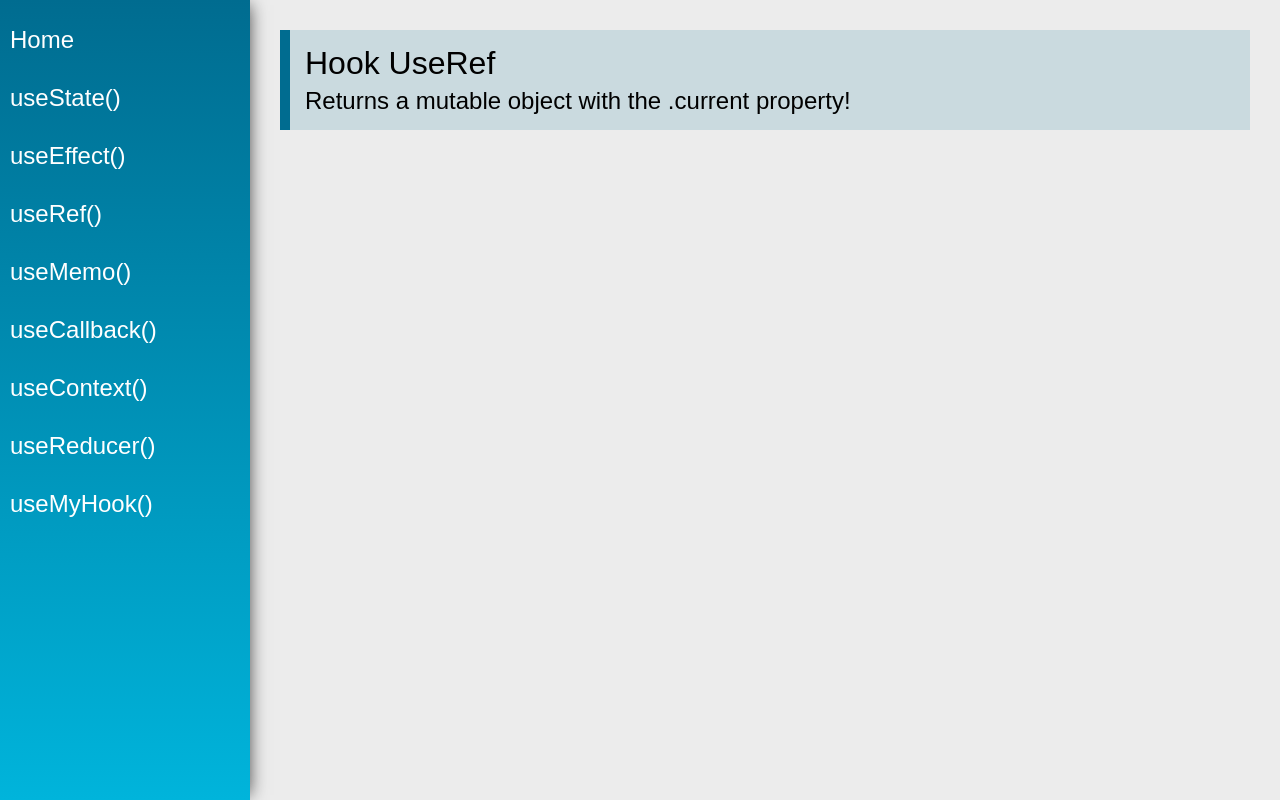
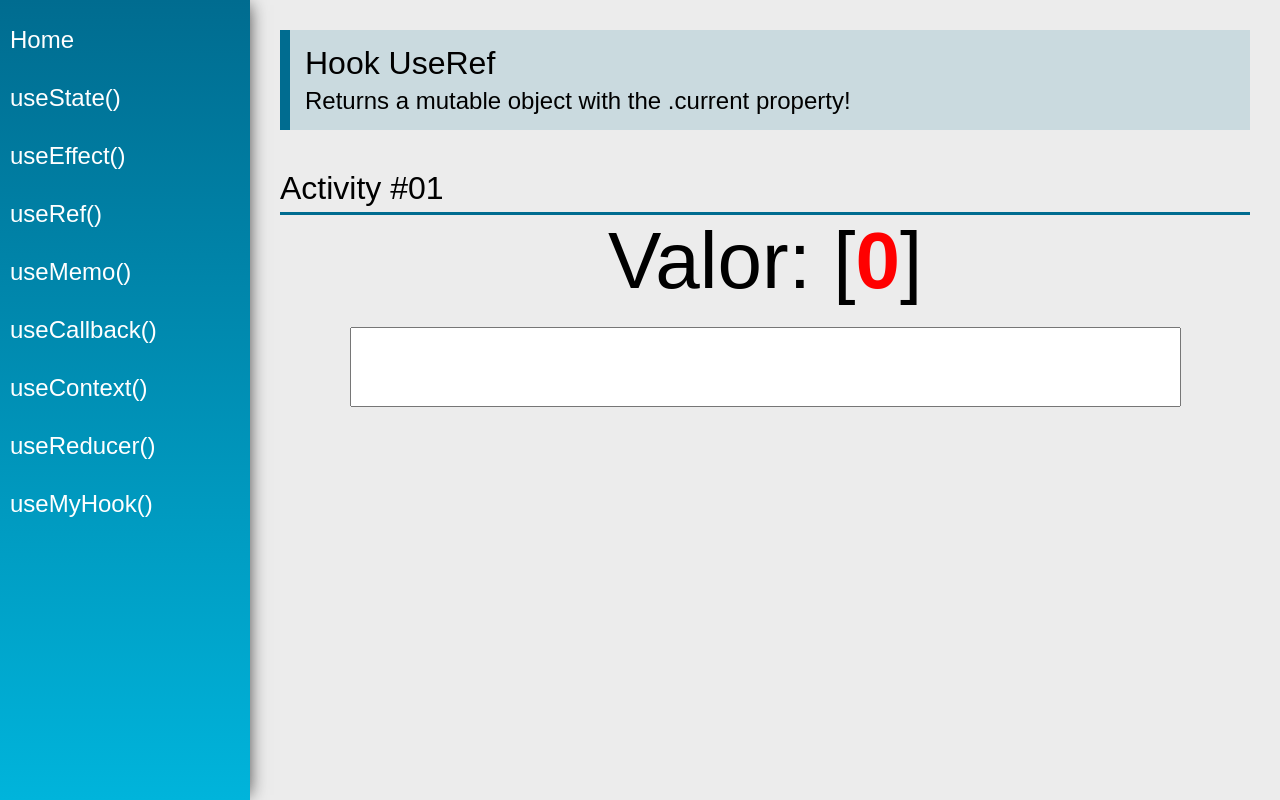
Before and after one commit to AlbertoParente/study-react-hooks, a React (Create React App) app: page /useRef in a window 1280 px wide. Built offline with nearby package versions, Linux system fonts and the light colour scheme.

Commit message:
Adding the useRef concept

```diff
--- a/src/views/examples/UseRef.jsx
+++ b/src/views/examples/UseRef.jsx
@@ -1,13 +1,32 @@
-import React from 'react'
+import React, { useEffect, useRef, useState } from 'react'
 import PageTitle from '../../components/layout/PageTitle'
+import SectionTitle from '../../components/layout/SectionTitle'
 
 const UseRef = (props) => {
+    const [value1, sedtValue1] = useState("")
+    const count = useRef(0)
+
+    useEffect(function() {
+        count.current = count.current + 1
+    }, [value1])
+
     return (
         <div className="UseRef">
             <PageTitle
                 title="Hook UseRef"
                 subtitle="Returns a mutable object with the .current property!"
             />
+            <SectionTitle title="Activity #01" />
+            <div className="center">
+                <div>
+                    <span className="text">Valor: </span>
+                    <span className="text">{value1} [</span>
+                    <span className="text red">{count.current}</span>
+                    <span className="text">]</span>
+                </div>
+                <input type="text" className="input"
+                    value={value1} onChange={e => set} />
+            </div>
         </div>
     )
 }
```
